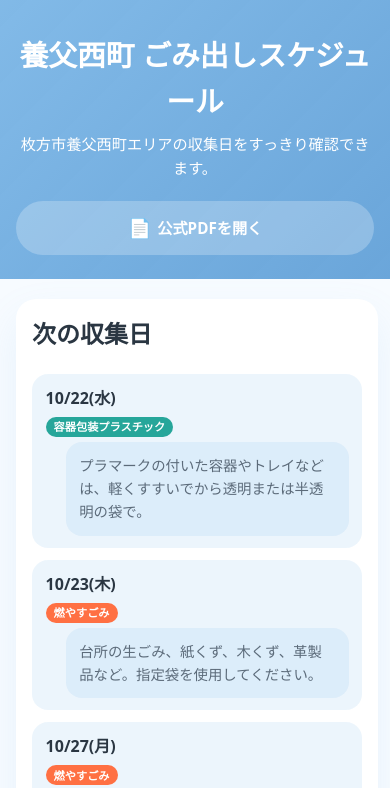
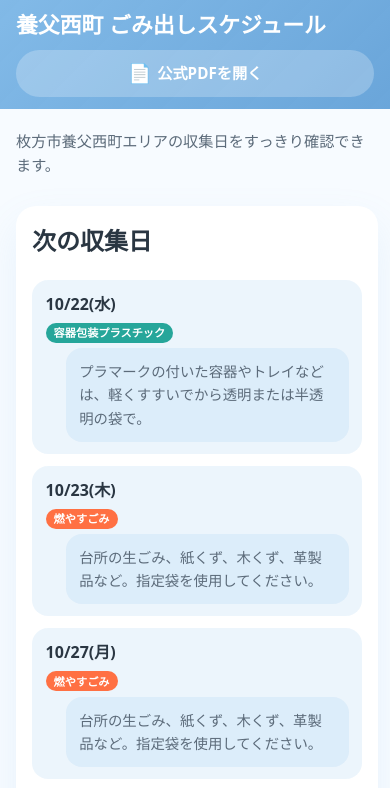
Before and after one commit to kou992255/site1, a plain HTML site: page index.html in a window 390 px wide. Shown: the top 788 px of the page. Drawn offline with Linux system fonts and the light colour scheme.

Commit message:
Streamline header and fix PWA paths

```diff
--- a/index.html
+++ b/index.html
@@ -10,20 +10,22 @@
     />
     <link rel="manifest" href="manifest.json" />
     <meta name="theme-color" content="#7bb6e6" />
-    <link rel="icon" href="/icons/icon-192.png" />
-    <link rel="apple-touch-icon" href="/icons/icon-192.png" />
+    <link rel="icon" href="icons/icon-192.png" />
+    <link rel="apple-touch-icon" href="icons/icon-192.png" />
     <link rel="stylesheet" href="styles/main.css" />
   </head>
   <body>
     <header class="app-header">
-      <h1>養父西町 ごみ出しスケジュール</h1>
-      <p class="app-tagline">枚方市養父西町エリアの収集日をすっきり確認できます。</p>
-      <a class="pdf-link" id="pdf-link" href="#" target="_blank" rel="noopener">
-        公式PDFを開く
-      </a>
+      <div class="header-inner">
+        <h1 class="app-title">養父西町 ごみ出しスケジュール</h1>
+        <a class="pdf-link" id="pdf-link" href="#" target="_blank" rel="noopener">
+          公式PDFを開く
+        </a>
+      </div>
     </header>
 
     <main>
+      <p class="app-intro">枚方市養父西町エリアの収集日をすっきり確認できます。</p>
       <section class="upcoming-section">
         <h2>次の収集日</h2>
         <ul id="upcoming-list" class="upcoming-list" aria-live="polite"></ul>
@@ -35,8 +37,8 @@
           <div id="current-month" class="calendar-title"></div>
           <button id="next-month" aria-label="次の月">▶</button>
         </div>
+        <div class="calendar" id="calendar" role="grid" aria-describedby="legend"></div>
         <div class="legend" id="legend"></div>
-        <div class="calendar" id="calendar" role="grid" aria-describedby="legend"></div>
       </section>
 
       <section class="tips-section">
--- a/scripts/sw-register.js
+++ b/scripts/sw-register.js
@@ -1,7 +1,7 @@
 if ('serviceWorker' in navigator) {
   window.addEventListener('load', () => {
     navigator.serviceWorker
-      .register('/service-worker.js')
+      .register('service-worker.js')
       .catch((error) => {
         console.error('Service worker registration failed:', error);
       });
--- a/styles/main.css
+++ b/styles/main.css
@@ -24,38 +24,44 @@ body {
   line-height: 1.6;
 }
 
+
 .app-header {
   background: linear-gradient(135deg, rgba(123, 182, 230, 0.95), rgba(90, 156, 214, 0.9));
   color: #fff;
-  padding: 2.5rem 1.5rem 2rem;
-  text-align: center;
+  padding: 0.85rem clamp(1rem, 5vw, 3rem);
   position: sticky;
   top: 0;
   z-index: 10;
 }
 
-.app-header h1 {
-  margin: 0 0 0.5rem;
-  font-size: clamp(1.8rem, 2.3vw + 1rem, 2.6rem);
+.header-inner {
+  display: flex;
+  align-items: center;
+  justify-content: space-between;
+  gap: 1rem;
+  flex-wrap: wrap;
 }
 
-.app-tagline {
-  margin: 0 auto 1.25rem;
-  max-width: 45rem;
-  font-size: 1rem;
+.app-title {
+  margin: 0;
+  font-size: clamp(1.25rem, 1.5vw + 1rem, 2rem);
+  font-weight: 700;
+  flex: 1 1 auto;
+  line-height: 1.2;
 }
 
 .pdf-link {
   display: inline-flex;
   align-items: center;
   gap: 0.35rem;
-  padding: 0.75rem 1.25rem;
+  padding: 0.5rem 1.1rem;
   border-radius: 999px;
   background: rgba(255, 255, 255, 0.24);
   color: #fff;
   font-weight: 600;
   text-decoration: none;
   transition: background 0.2s ease-in-out;
+  white-space: nowrap;
 }
 
 .pdf-link::before {
@@ -72,6 +78,14 @@ main {
   padding: clamp(1.5rem, 2vw, 2.5rem) clamp(1rem, 5vw, 4rem);
   display: grid;
   gap: 2.5rem;
+}
+
+.app-intro {
+  margin: 0;
+  font-size: 0.95rem;
+  color: var(--text-muted);
+  max-width: 48rem;
+  justify-self: start;
 }
 
 .calendar-section,
@@ -123,7 +137,7 @@ main {
 .legend {
   display: grid;
   gap: 0.5rem;
-  margin-bottom: 1.25rem;
+  margin: 1.5rem 0 0;
 }
 
 .legend-area {
@@ -291,11 +305,11 @@ main {
 
 @media (max-width: 720px) {
   .app-header {
-    padding: 2rem 1rem 1.5rem;
+    padding: 0.75rem 1rem;
   }
 
-  .app-tagline {
-    font-size: 0.95rem;
+  .header-inner {
+    gap: 0.75rem;
   }
 
   .pdf-link {
```
Also changed, not shown: service-worker.js (+17 -12 lines), manifest.json.
